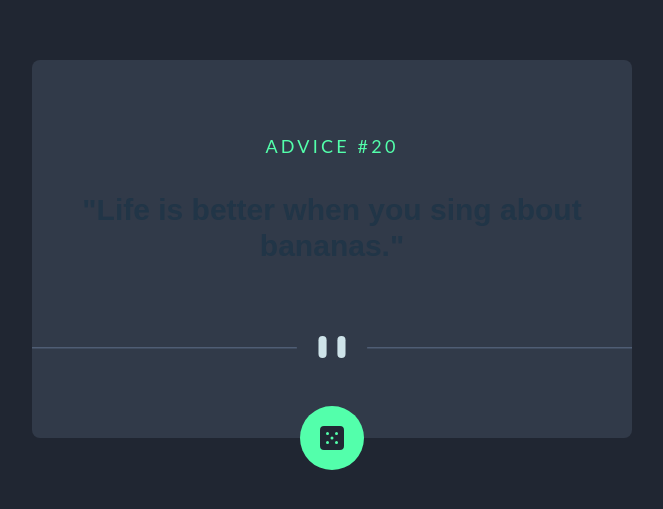
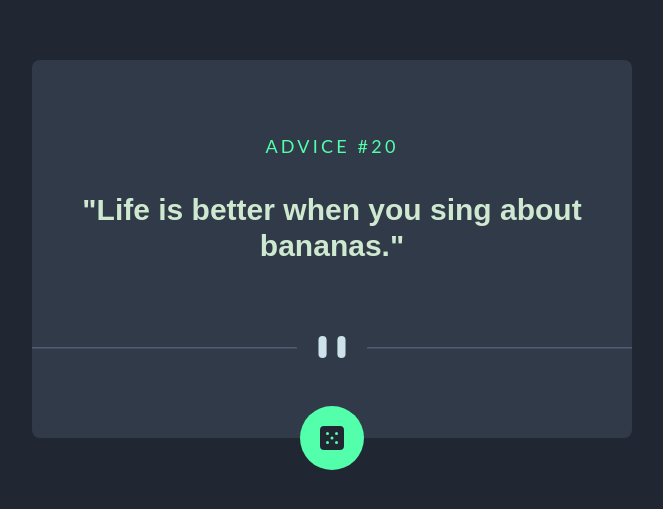
Before and after one commit to Ripdiegozz/advice-generator-app, a React (Vite) app: page / in a window 1280 px wide. Shown: the part 103-612 px from the top of the page, without its empty margins (308-971 px from the left). Built offline with nearby package versions, Linux system fonts and the light colour scheme.

Commit message:
Text-color fix

```diff
--- a/src/components/AdviceCard.jsx
+++ b/src/components/AdviceCard.jsx
@@ -3,7 +3,7 @@ import React from 'react'
 function AdviceCard() {
 
   return (
-      <div className='text-[hsl(123, 38%, 86%)] text-center py-6 px-10 bg-[rgba(49,58,73,255)] rounded-tr-lg rounded-tl-lg'>
+      <div className='text-[#CEE9CF] text-center py-6 px-10 bg-[rgba(49,58,73,255)] rounded-tr-lg rounded-tl-lg'>
         <p className='pt-12 pb-8 text-lg text-[#53ffab] tracking-[0.2rem] font-lato uppercase' id='advice-id'>ADVICE #20</p>
         <h2 className='text-3xl pb-12 font-serif font-bold' id='advice-quote'>"Life is better when you sing about bananas."</h2>
       </div>
```
Also changed, not shown: 1 other file (tests, documents, lock files or other folders).
